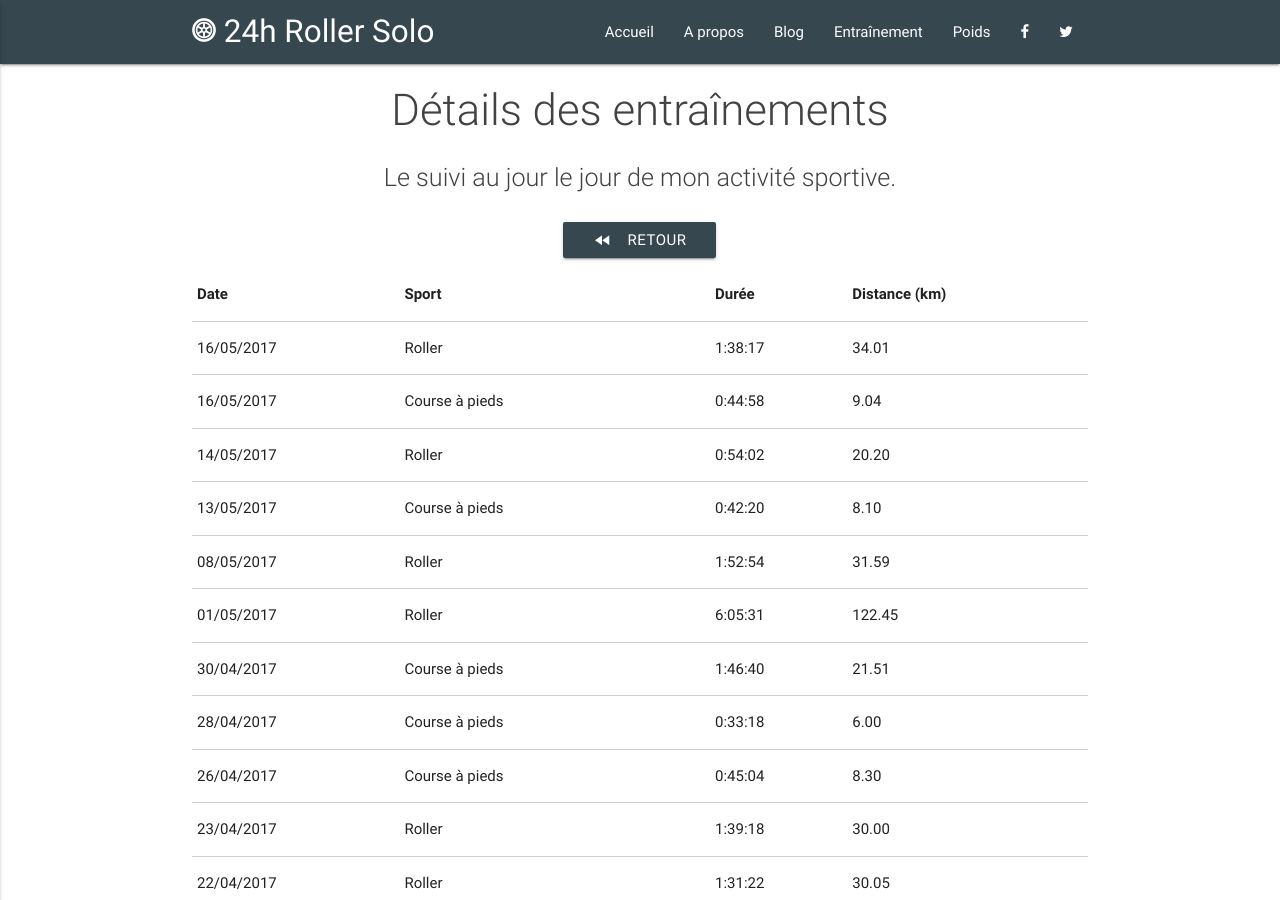
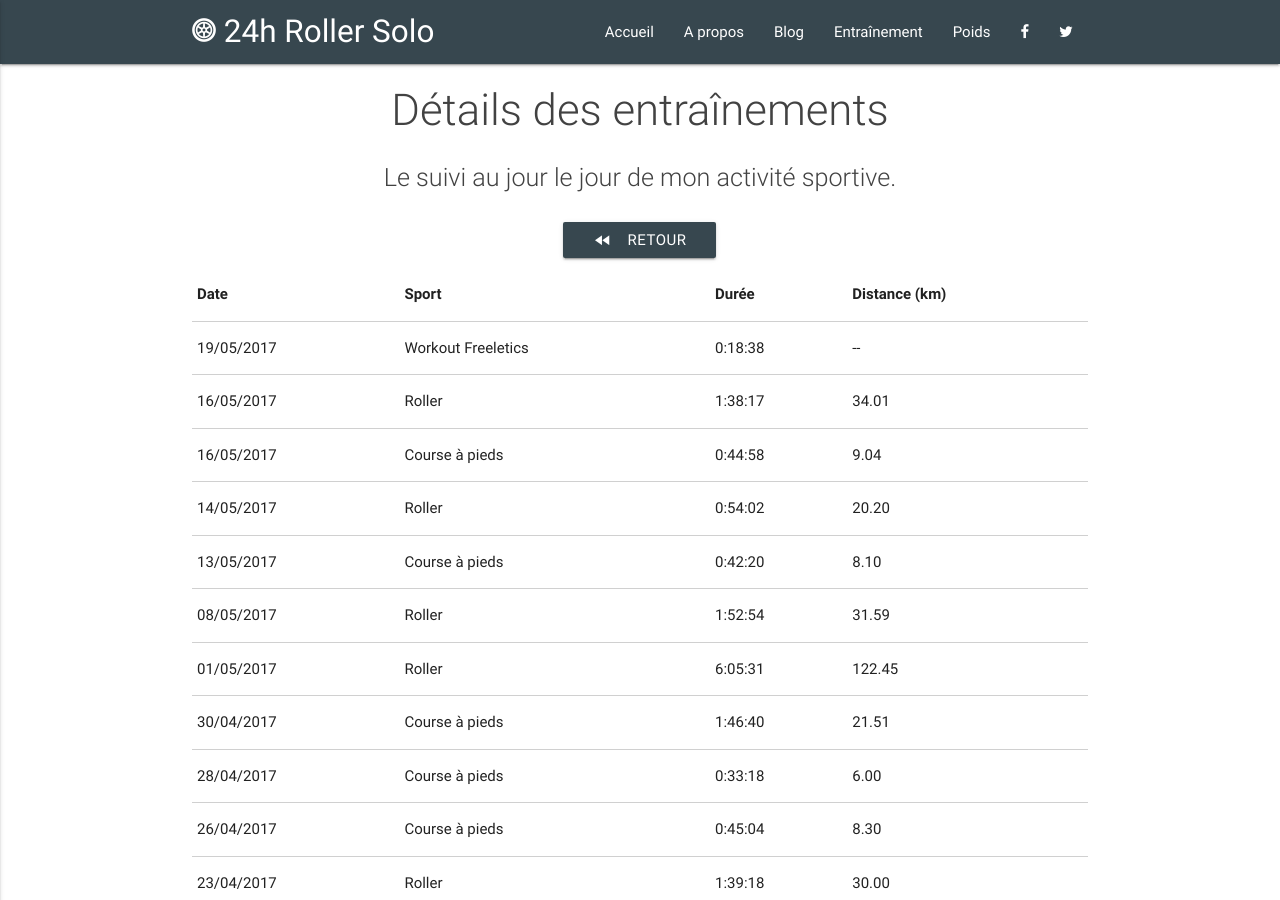
Before and after one commit to 24hRollerSolo/24hRollerSolo.github.io, a Jekyll site: the page built from training/details.html, in a window 1280 px wide and 900 px high. Built offline with Jekyll 4.4.1, drawn with Linux system fonts in a browser that asks for light colours.

Commit message:
Add 2017-05-19 workout

```diff
--- a/_data/sports.json
+++ b/_data/sports.json
@@ -1,4 +1,5 @@
 [
+  {"date": "2017-05-19", "type": "WORKOUT", "program": "W11-03 | CONDITIONNEMENT + 1/5 APHRODITE", "duration": "0:18:38"},
   {"date": "2017-05-16", "type": "ROLLER", "distance": "34.01", "duration": "1:38:17"},
   {"date": "2017-05-16", "type": "RUNNING", "distance": "9.04", "duration": "0:44:58"},
   {"date": "2017-05-14", "type": "ROLLER", "distance": "20.20", "duration": "0:54:02"},
```
